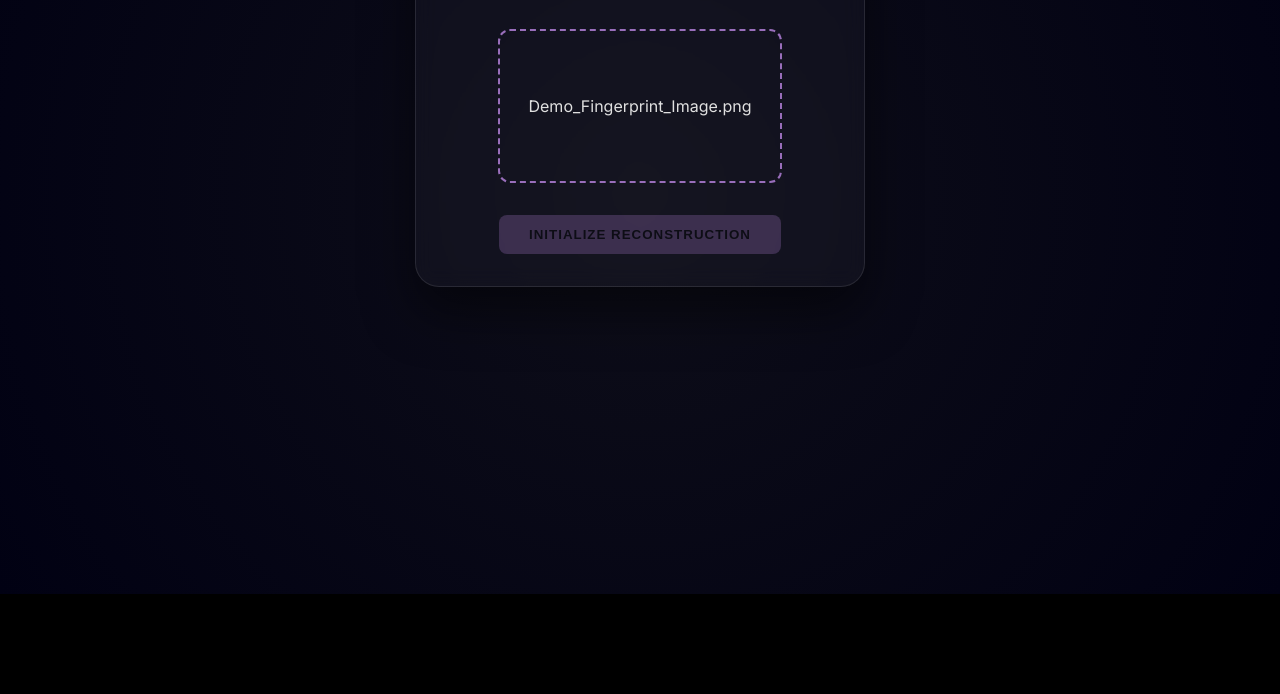
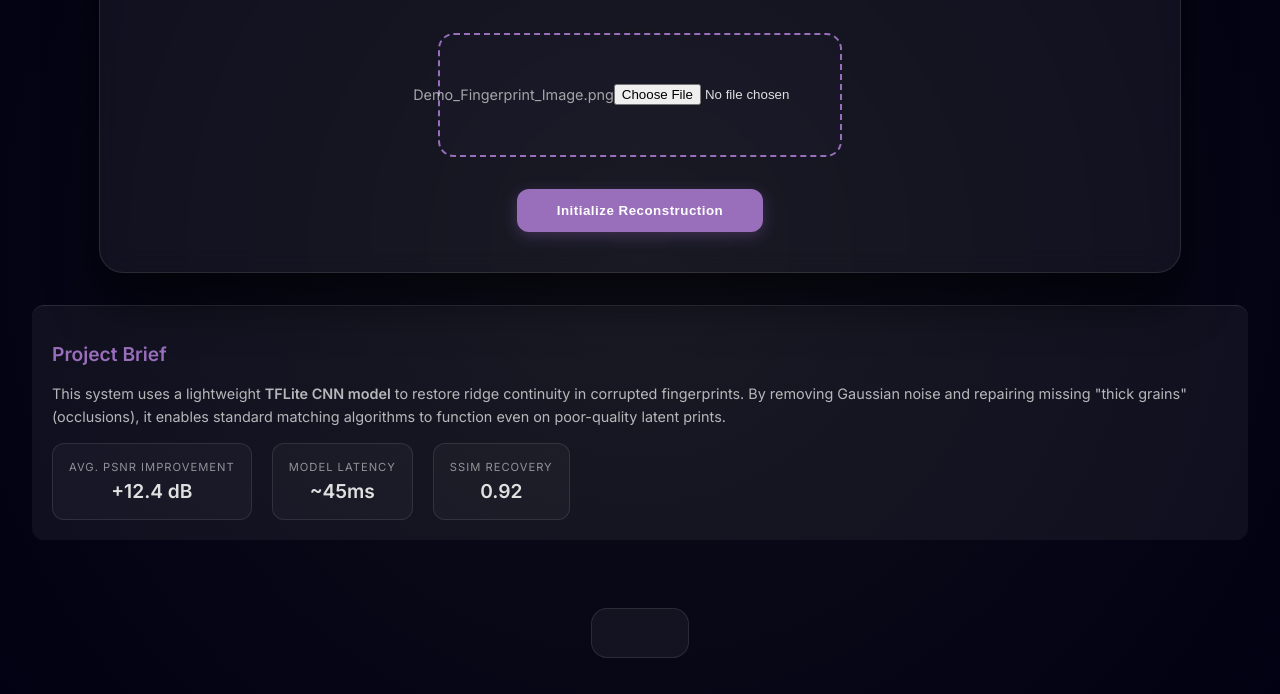
Before and after one commit to Logesh11504/AI-DENOISE, a plain HTML site: page index.html in a window 1280 px wide. Shown: the part 206-900 px from the top of the page. Before the commit the page ends 800 px from the top, so only its background shows below. Drawn offline with Linux system fonts and the light colour scheme; no server answers.

Commit message:
Updated Overall UI

```diff
--- a/index.html
+++ b/index.html
@@ -35,6 +35,42 @@
         </button>
       </section>
     </div>
+    <section
+      class="performance-summary"
+      style="
+        padding: 20px;
+        background: rgba(255, 255, 255, 0.05);
+        border-radius: 12px;
+        margin-bottom: 20px;
+      "
+    >
+      <h2>Project Brief</h2>
+      <p>
+        This system uses a lightweight <strong>TFLite CNN model</strong> to
+        restore ridge continuity in corrupted fingerprints. By removing Gaussian
+        noise and repairing missing "thick grains" (occlusions), it enables
+        standard matching algorithms to function even on poor-quality latent
+        prints.
+      </p>
+
+      <div
+        class="metrics-dashboard"
+        style="display: flex; gap: 20px; margin-top: 15px"
+      >
+        <div class="metric-box">
+          <span class="metric-label">Avg. PSNR Improvement</span>
+          <span class="metric-value">+12.4 dB</span>
+        </div>
+        <div class="metric-box">
+          <span class="metric-label">Model Latency</span>
+          <span class="metric-value">~45ms</span>
+        </div>
+        <div class="metric-box">
+          <span class="metric-label">SSIM Recovery</span>
+          <span class="metric-value">0.92</span>
+        </div>
+      </div>
+    </section>
     <div>
       <section class="results-grid" id="resultsGrid" style="display: none">
         <div class="result-card">
--- a/public/script.js
+++ b/public/script.js
@@ -74,9 +74,28 @@ document.addEventListener("DOMContentLoaded", () => {
         "outputPreview"
       ).innerHTML = `<img src="${data.denoised}">`;
 
-      statusBadge.style.display = "block";
-      statusBadge.innerHTML = `VERIFICATION SCORE: ${data.match_score}`;
-      statusBadge.style.color = data.match_score > 10 ? "#00ff88" : "#ff4d4d";
+      // Inside your processFingerprint function, replace the statusBadge logic:
+      const score = data.match_score;
+      let performanceLabel = "";
+
+      if (score > 25) {
+        performanceLabel = "EXCELLENT RECONSTRUCTION (High Confidence)";
+      } else if (score > 10) {
+        performanceLabel = "SUCCESSFUL RECOVERY (Medium Confidence)";
+      } else {
+        performanceLabel = "RECONSTRUCTION FAILED (Low Feature Match)";
+      }
+
+      statusBadge.innerHTML = `
+    <div style="font-size: 0.8rem; opacity: 0.8;">ORB FEATURE MATCH SCORE</div>
+    <div style="font-size: 1.5rem; font-weight: 600;">${score}</div>
+    <div style="margin-top: 5px; font-weight: bold;">${performanceLabel}</div>
+`;
+      statusBadge.style.background =
+        score > 10 ? "rgba(0, 255, 136, 0.1)" : "rgba(255, 77, 77, 0.1)";
+      statusBadge.style.border = `1px solid ${
+        score > 10 ? "#00ff88" : "#ff4d4d"
+      }`;
     } catch (error) {
       console.error("Process Error:", error);
       if (!isDefault) alert("Error: " + error.message);
--- a/public/style.css
+++ b/public/style.css
@@ -1,10 +1,11 @@
 :root {
   --bg-color: #000000;
-  --card-bg: rgba(255, 255, 255, 0.032);
+  --card-bg: rgba(255, 255, 255, 0.05);
   --accent: #996ebb;
   --success: #00ff88;
   --error: #ff4d4d;
   --text: #e0e0e0;
+  --glass-border: rgba(255, 255, 255, 0.1);
 }
 
 body {
@@ -21,123 +22,186 @@ body {
   align-items: center;
   flex-direction: column;
   min-height: 100vh;
+  padding: 2rem;
 }
 
+/* Container Adjustments */
 .glass-container {
   background: var(--card-bg);
-  backdrop-filter: blur(10px);
-  border: 1px solid rgba(255, 255, 255, 0.1);
+  backdrop-filter: blur(12px);
+  border: 1px solid var(--glass-border);
   border-radius: 24px;
-  padding: 2rem;
-  margin-top: 3rem;
-  width: 30%;
-  height: 40%;
-  /* max-width: 900px; */
+  padding: 2.5rem;
+  margin-top: 1rem;
+  width: 100%;
+  max-width: 1000px; /* Increased for better visibility */
   text-align: center;
-  box-shadow: 0 25px 50px rgba(0, 0, 0, 0.5);
+  box-shadow: 0 25px 50px rgba(0, 0, 0, 0.6);
 }
 
 .accent {
   color: var(--accent);
-  text-shadow: 0 0 30px var(--accent);
+  text-shadow: 0 0 20px rgba(153, 110, 187, 0.5);
 }
 
+/* Brief & Performance Section */
+.performance-summary {
+  margin: 2rem 0;
+  text-align: left;
+  border-top: 1px solid var(--glass-border);
+  padding-top: 2rem;
+}
+
+.performance-summary h2 {
+  font-size: 1.2rem;
+  color: var(--accent);
+  margin-bottom: 1rem;
+}
+
+.performance-summary p {
+  font-size: 0.9rem;
+  line-height: 1.6;
+  opacity: 0.8;
+}
+
+.metrics-dashboard {
+  display: grid;
+  grid-template-columns: repeat(auto-fit, minmax(150px, 1fr));
+  gap: 1rem;
+  margin-top: 1.5rem;
+}
+
+.metric-box {
+  background: rgba(255, 255, 255, 0.03);
+  padding: 1rem;
+  border-radius: 12px;
+  border: 1px solid var(--glass-border);
+  text-align: center;
+}
+
+.metric-label {
+  display: block;
+  font-size: 0.7rem;
+  text-transform: uppercase;
+  letter-spacing: 1px;
+  margin-bottom: 5px;
+  opacity: 0.6;
+}
+
+.metric-value {
+  font-size: 1.2rem;
+  font-weight: 600;
+  color: var(--text);
+}
+
+/* Upload Section */
 .upload-section {
   display: flex;
+  flex-direction: column;
   align-items: center;
-  flex-direction: column;
 }
 
-/* Drop Zone Styles */
 .drop-zone {
-  height: 100px;
-  width: 60%;
-  padding: 25px;
+  width: 100%;
+  max-width: 400px;
+  height: 120px;
+  border: 2px dashed var(--accent);
+  border-radius: 16px;
   display: flex;
   align-items: center;
   justify-content: center;
-  border: 2px dashed var(--accent);
-  border-radius: 12px;
   cursor: pointer;
-  margin: 1rem 0 2rem 0;
-  transition: 0.3s;
+  margin: 2rem 0;
+  transition: all 0.3s ease;
+  background: rgba(153, 110, 187, 0.02);
 }
 
 .drop-zone:hover {
-  background: rgba(0, 242, 255, 0.05);
+  background: rgba(153, 110, 187, 0.1);
+  border-style: solid;
 }
 
-.drop-zone__input {
-  display: none;
+.drop-zone__prompt {
+  font-size: 0.9rem;
+  opacity: 0.7;
 }
 
 /* Buttons */
 .main-btn {
   background: var(--accent);
-  color: #000;
+  color: #fff;
   border: none;
-  padding: 12px 30px;
-  border-radius: 8px;
+  padding: 14px 40px;
+  border-radius: 12px;
   font-weight: 600;
   cursor: pointer;
-  text-transform: uppercase;
-  letter-spacing: 1px;
+  letter-spacing: 0.5px;
   transition: 0.3s;
-}
-
-.main-btn:disabled {
-  opacity: 0.3;
-  cursor: not-allowed;
+  box-shadow: 0 4px 15px rgba(153, 110, 187, 0.3);
 }
 
 .main-btn:hover:not(:disabled) {
   transform: translateY(-2px);
-  box-shadow: 0 5px 15px #7338a0;
+  box-shadow: 0 8px 25px rgba(153, 110, 187, 0.5);
 }
 
 /* Results Grid */
 .results-grid {
   display: grid;
-  /* Change from 1fr 1fr to 1fr 1fr 1fr */
-  grid-template-columns: repeat(3, 1fr);
-  gap: 1.5rem;
-  margin-top: 2rem;
+  grid-template-columns: repeat(auto-fit, minmax(280px, 1fr));
+  gap: 2rem;
+  margin-top: 3rem;
   width: 100%;
+  max-width: 1200px;
+}
+
+.result-card {
+  background: var(--card-bg);
+  border: 1px solid var(--glass-border);
+  padding: 1.5rem;
+  border-radius: 20px;
+  text-align: center;
+  transition: transform 0.3s ease;
+}
+
+.result-card:hover {
+  transform: translateY(-5px);
+  background: rgba(255, 255, 255, 0.07);
+}
+
+.result-card h3 {
+  font-size: 1rem;
+  margin-bottom: 1.2rem;
+  font-weight: 400;
+  opacity: 0.9;
 }
 
 .img-preview {
-  background: rgba(0, 0, 0, 0.4);
-  min-height: 250px; /* Force a minimum height */
-  width: 100%;
-  display: flex;
-  align-items: center;
-  justify-content: center;
-  border-radius: 8px;
-  margin-top: 10px;
-}
-
-.img-preview img {
-  max-width: 100%;
-  height: auto;
-  display: block !important; /* Ensure the image isn't hidden */
-}
-
-.result-card {
-  background: rgba(0, 0, 0, 0.3);
-  padding: 1rem;
+  background: #000;
+  aspect-ratio: 1/1;
   border-radius: 12px;
+  overflow: hidden;
+  border: 1px solid rgba(255, 255, 255, 0.05);
 }
 
 .img-preview img {
   width: 100%;
-  height: auto;
-  display: block; /* Prevents tiny gaps at the bottom */
-  border-radius: 8px;
+  height: 100%;
+  object-fit: cover;
 }
 
+/* Status Badge / Matching Results */
 .status-badge {
-  margin-top: 2rem;
-  padding: 1rem;
-  border-radius: 8px;
-  display: none;
+  margin-top: 3rem;
+  padding: 1.5rem 3rem;
+  border-radius: 16px;
+  border: 1px solid var(--glass-border);
+  background: var(--card-bg);
+  display: inline-block;
 }
+
+@media (max-width: 768px) {
+  .results-grid {
+    grid-template-columns: 1fr;
+  }
+}
```
Also changed, not shown: 2 other files.
